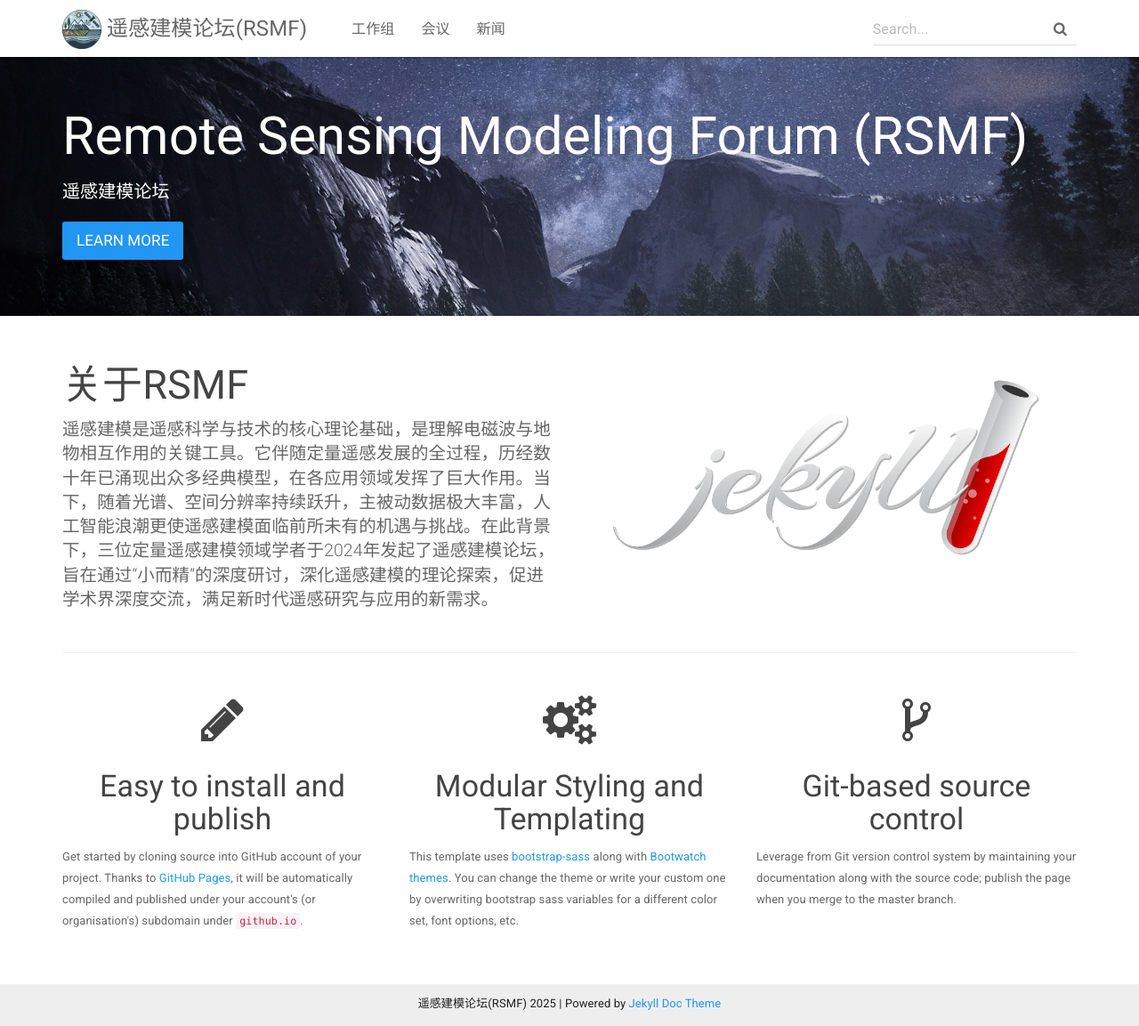
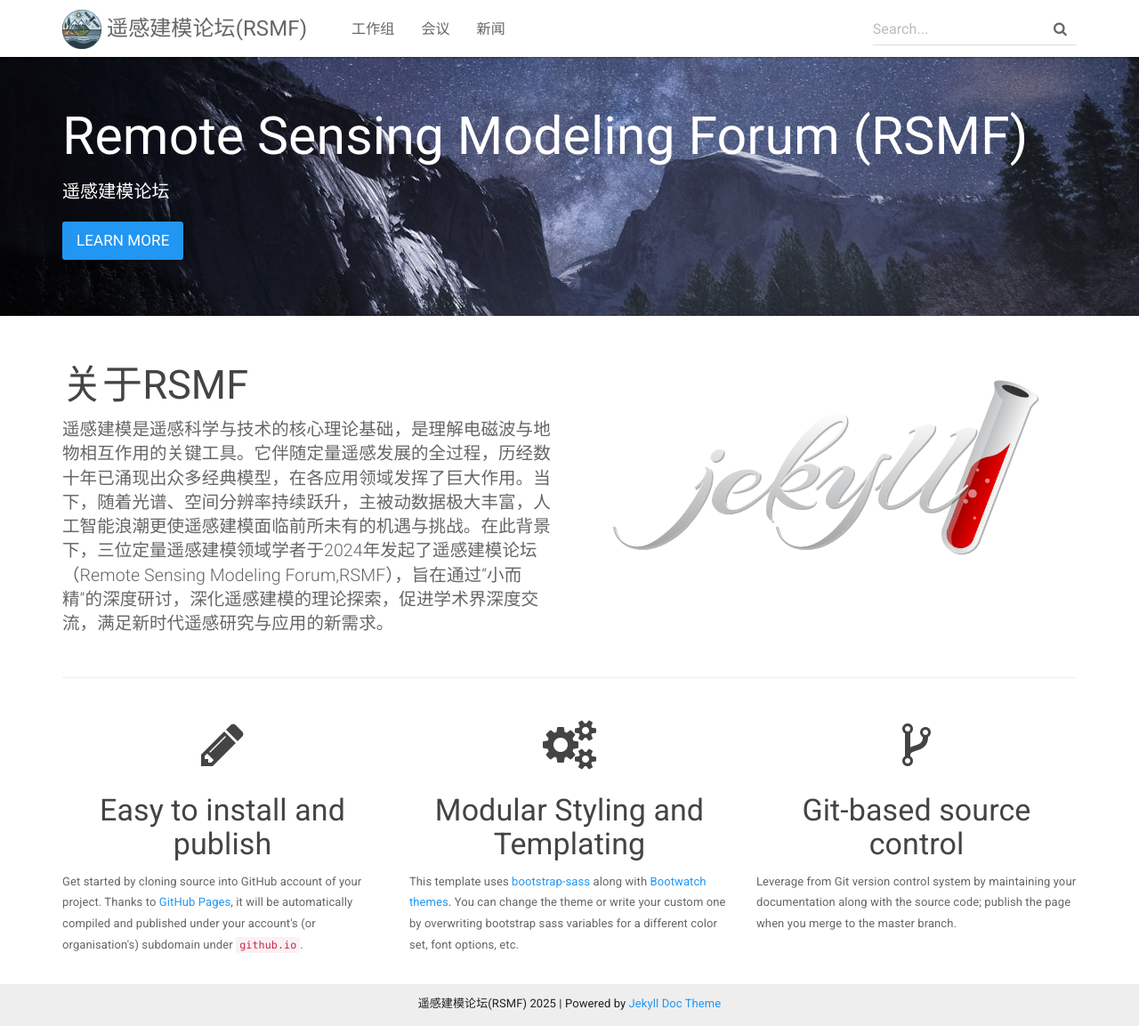
Before and after one commit to rsmodeling/rsmodeling.github.io, a Jekyll site: the page built from index.html, in a window 1280 px wide and 1153 px high. Shown: the whole window at 89% size. Built offline with Jekyll 4.4.1, drawn with Linux system fonts in a browser that asks for light colours.

Commit message:
Update index.html

```diff
--- a/index.html
+++ b/index.html
@@ -14,7 +14,7 @@ layout: default
     <div class="row">
         <div class="col-md-6">
             <h2 class="header-light regular-pad">关于RSMF</h2>
-              <p class="lead">遥感建模是遥感科学与技术的核心理论基础，是理解电磁波与地物相互作用的关键工具。它伴随定量遥感发展的全过程，历经数十年已涌现出众多经典模型，在各应用领域发挥了巨大作用。当下，随着光谱、空间分辨率持续跃升，主被动数据极大丰富，人工智能浪潮更使遥感建模面临前所未有的机遇与挑战。在此背景下，三位定量遥感建模领域学者于2024年发起了遥感建模论坛，旨在通过“小而精”的深度研讨，深化遥感建模的理论探索，促进学术界深度交流，满足新时代遥感研究与应用的新需求。</p>
+              <p class="lead">遥感建模是遥感科学与技术的核心理论基础，是理解电磁波与地物相互作用的关键工具。它伴随定量遥感发展的全过程，历经数十年已涌现出众多经典模型，在各应用领域发挥了巨大作用。当下，随着光谱、空间分辨率持续跃升，主被动数据极大丰富，人工智能浪潮更使遥感建模面临前所未有的机遇与挑战。在此背景下，三位定量遥感建模领域学者于2024年发起了遥感建模论坛（Remote Sensing Modeling Forum,RSMF），旨在通过“小而精”的深度研讨，深化遥感建模的理论探索，促进学术界深度交流，满足新时代遥感研究与应用的新需求。</p>
         </div>
         <div class="col-md-6 text-center">
             <img src="{{ "/assets/img/jekyll-dark.png" | relative_url }}" alt="Jekyll logo" class="img-responsive">
```
